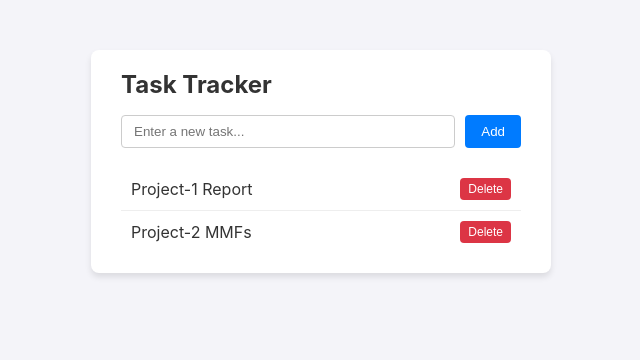
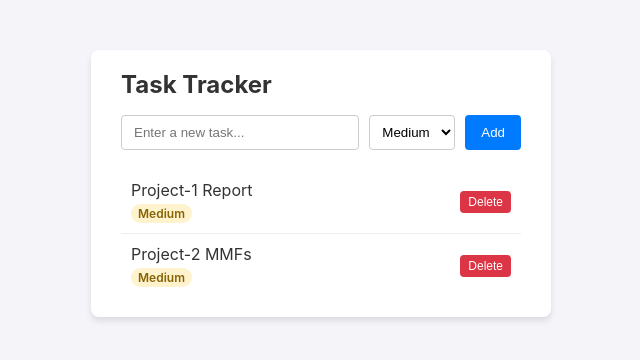
Before and after one commit to rs-rud/TALedWorkshopAssignment, a Flask app: page / in a window 1280 px wide. Shown: the top 360 px of the page, without its empty margins (319-959 px from the left). Run offline with Flask 3, Linux system fonts and the light colour scheme.

Commit message:
Implement feature for issue #1

```diff
--- a/app.py
+++ b/app.py
@@ -1,6 +1,9 @@
-from flask import Flask, render_template, request, jsonify
+from flask import Flask, jsonify, render_template, request
 
 app = Flask(__name__)
+
+SUPPORTED_PRIORITIES = {"Low", "Medium", "High"}
+DEFAULT_PRIORITY = "Medium"
 
 tasks = [
     {"id": 1, "title": "Project-1 Report"},
@@ -8,36 +11,78 @@ tasks = [
 ]
 next_id = 3
 
+
+def normalize_priority(priority):
+    """Return a canonical priority or raise ValueError if invalid."""
+    if priority is None:
+        return DEFAULT_PRIORITY
+
+    if not isinstance(priority, str):
+        raise ValueError("Priority must be Low, Medium, or High")
+
+    normalized_priority = priority.strip().capitalize()
+    if not normalized_priority:
+        return DEFAULT_PRIORITY
+
+    if normalized_priority not in SUPPORTED_PRIORITIES:
+        raise ValueError("Priority must be Low, Medium, or High")
+
+    return normalized_priority
+
+
+def serialize_task(task):
+    """Return a task response with a compatible default priority."""
+    serialized_task = dict(task)
+    serialized_task["priority"] = normalize_priority(
+        serialized_task.get("priority")
+    )
+    return serialized_task
+
+
 @app.route('/')
 def index():
+    """Render the task tracker page."""
     return render_template('index.html')
+
 
 @app.route('/api/tasks', methods=['GET'])
 def get_tasks():
-    return jsonify(tasks)
+    """Return all tasks with normalized priorities."""
+    return jsonify([serialize_task(task) for task in tasks])
+
 
 @app.route('/api/tasks', methods=['POST'])
 def add_task():
+    """Validate and create a task with a normalized priority."""
     global next_id
     data = request.get_json()
 
-    if not data or not data.get('title'):
+    if not isinstance(data, dict) or not data.get('title'):
         return jsonify({"error": "Title is required"}), 400
+
+    try:
+        priority = normalize_priority(data.get("priority"))
+    except ValueError as error:
+        return jsonify({"error": str(error)}), 400
 
     new_task = {
         "id": next_id,
-        "title": data['title']
+        "title": data['title'],
+        "priority": priority
     }
     tasks.append(new_task)
     next_id += 1
 
-    return jsonify(new_task), 201
+    return jsonify(serialize_task(new_task)), 201
+
 
 @app.route('/api/tasks/<int:task_id>', methods=['DELETE'])
 def delete_task(task_id):
+    """Delete a task by ID."""
     global tasks
-    tasks = [t for t in tasks if t['id'] != task_id]
+    tasks = [task for task in tasks if task['id'] != task_id]
     return jsonify({"result": "success"}), 200
+
 
 if __name__ == '__main__':
     app.run(debug=True, port=5000)
--- a/static/app.js
+++ b/static/app.js
@@ -7,28 +7,45 @@ async function fetchTasks() {
     taskList.innerHTML = '';
 
     tasks.forEach(task => {
+        const priority = task.priority || 'Medium';
         const li = document.createElement('li');
-        li.innerHTML = `
-            <span>${task.title}</span>
-            <button class="delete-btn" onclick="deleteTask(${task.id})">Delete</button>
-        `;
+        const details = document.createElement('div');
+        const title = document.createElement('span');
+        const priorityLabel = document.createElement('span');
+        const deleteButton = document.createElement('button');
+
+        title.textContent = task.title;
+        priorityLabel.textContent = priority;
+        priorityLabel.className = `priority priority-${priority.toLowerCase()}`;
+        deleteButton.textContent = 'Delete';
+        deleteButton.className = 'delete-btn';
+        deleteButton.addEventListener('click', () => deleteTask(task.id));
+
+        details.className = 'task-details';
+        details.appendChild(title);
+        details.appendChild(priorityLabel);
+        li.appendChild(details);
+        li.appendChild(deleteButton);
         taskList.appendChild(li);
     });
 }
 
 async function addTask() {
     const titleInput = document.getElementById('task-title');
+    const priorityInput = document.getElementById('task-priority');
     const title = titleInput.value.trim();
+    const priority = priorityInput.value || 'Medium';
 
     if (!title) return;
 
     await fetch('/api/tasks', {
         method: 'POST',
         headers: { 'Content-Type': 'application/json' },
-        body: JSON.stringify({ title })
+        body: JSON.stringify({ title, priority })
     });
 
     titleInput.value = '';
+    priorityInput.value = 'Medium';
     fetchTasks();
 }
 
--- a/static/style.css
+++ b/static/style.css
@@ -1,5 +1,6 @@
 body {
-    font-family: -apple-system, BlinkMacSystemFont, "Segoe UI", Roboto, Helvetica, Arial, sans-serif;
+    font-family: -apple-system, BlinkMacSystemFont, "Segoe UI", Roboto,
+        Helvetica, Arial, sans-serif;
     background-color: #f4f4f9;
     color: #333;
     display: flex;
@@ -12,7 +13,7 @@ body {
     background: white;
     padding: 20px 30px;
     border-radius: 8px;
-    box-shadow: 0 4px 6px rgba(0,0,0,0.1);
+    box-shadow: 0 4px 6px rgba(0, 0, 0, 0.1);
     width: 100%;
     max-width: 400px;
 }
@@ -33,6 +34,14 @@ input[type="text"] {
     padding: 8px 12px;
     border: 1px solid #ccc;
     border-radius: 4px;
+}
+
+select {
+    padding: 8px;
+    border: 1px solid #ccc;
+    border-radius: 4px;
+    background-color: white;
+    cursor: pointer;
 }
 
 button {
@@ -66,6 +75,35 @@ li:last-child {
     border-bottom: none;
 }
 
+.task-details {
+    display: flex;
+    flex-direction: column;
+    gap: 4px;
+}
+
+.priority {
+    width: fit-content;
+    padding: 2px 7px;
+    border-radius: 10px;
+    font-size: 12px;
+    font-weight: 600;
+}
+
+.priority-low {
+    color: #256029;
+    background-color: #d9f2dc;
+}
+
+.priority-medium {
+    color: #856404;
+    background-color: #fff3cd;
+}
+
+.priority-high {
+    color: #842029;
+    background-color: #f8d7da;
+}
+
 .delete-btn {
     background-color: #dc3545;
     padding: 4px 8px;
--- a/templates/index.html
+++ b/templates/index.html
@@ -12,6 +12,11 @@
 
         <div class="task-input">
             <input type="text" id="task-title" placeholder="Enter a new task...">
+            <select id="task-priority" aria-label="Task priority">
+                <option value="Low">Low</option>
+                <option value="Medium" selected>Medium</option>
+                <option value="High">High</option>
+            </select>
             <button onclick="addTask()">Add</button>
         </div>
 
```
Also changed, not shown: tests/test_app.py (+81 -5 lines).
